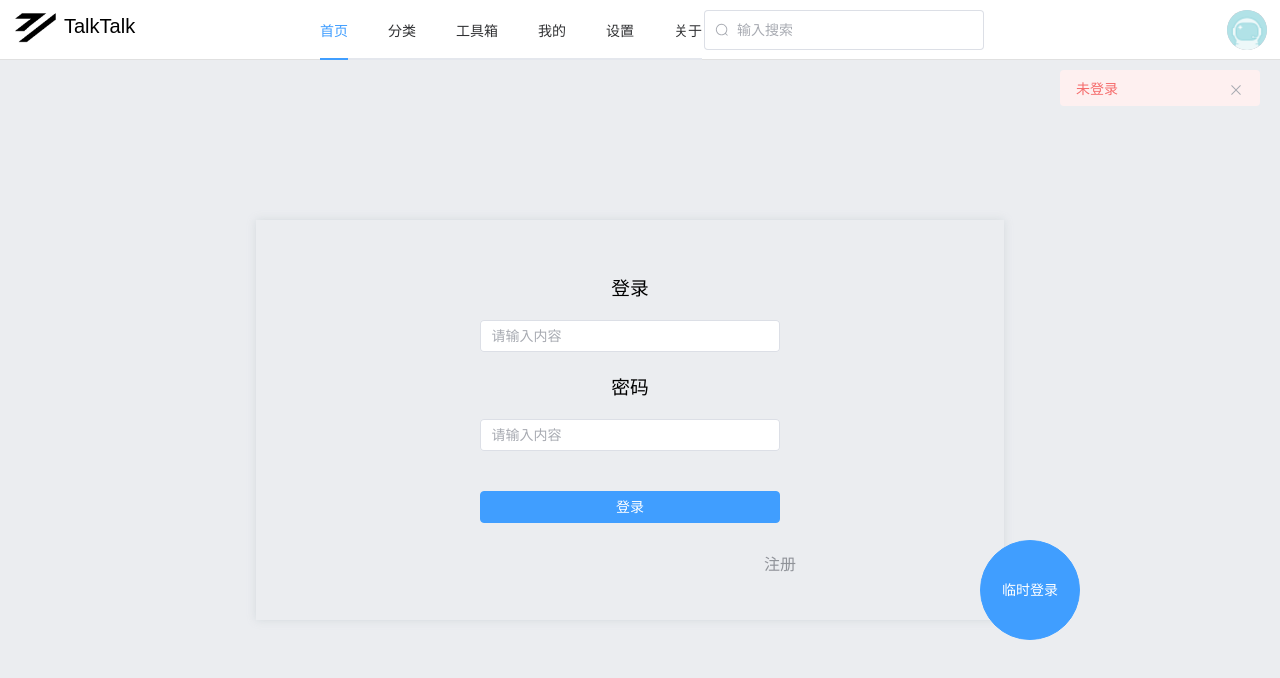
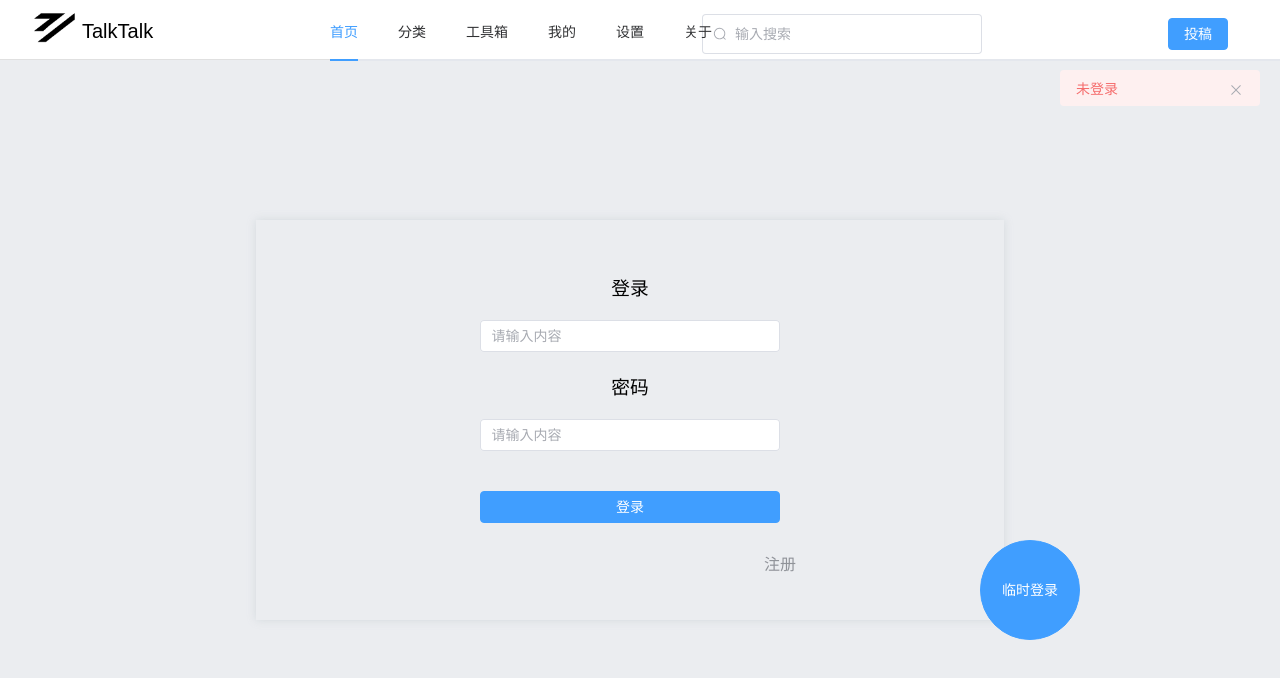
Before and after one commit to BLACKSHARKPLAYBT/TalkTalk, a Vue app: page /#/login in a window 1280 px wide. Shown: the top 678 px of the page. Built offline with nearby package versions, Linux system fonts and the light colour scheme; a small style sheet from the web is missing.

Commit message:
投稿页面半成品。

```diff
--- /dev/null
+++ b/src/components/content/post.vue
@@ -0,0 +1,26 @@
+<script setup>
+import { ref } from "vue";
+
+let title = ref('');
+let content = ref('');
+let category = ref('');
+
+function post(){
+  window.open(`/post/${title.value}/${content.value}/${category.value}`);
+}
+</script>
+
+<template>
+  <el-container style="width: 100%;height: 100%;display: flex;flex-direction: column;flex-basis: 0;">
+    <el-form style="display: flex;flex-direction: column;justify-content: center;align-items: center;">
+        <el-input style="width: 20%;margin-top:50px;" placeholder="填写标题" maxlength="30" show-word-limit v-model="title"></el-input>
+      <el-input type="textarea" style="width:80%;margin-top:20px;font-size: 20px" :rows="10" v-model="content"></el-input>
+      <el-input placeholder="输入分区" style="width: 100px;height: 30px;position: relative;margin-top: 20px" v-model="category"></el-input>
+      <el-button style="width: 100px;height: 30px;position: relative;margin-top: 20px" type="primary" :click="post">提交</el-button>
+    </el-form>
+  </el-container>
+</template>
+
+<style scoped>
+
+</style>
--- a/src/router/index.js
+++ b/src/router/index.js
@@ -50,6 +50,11 @@ const routes = [
     path: '/toolbox',
     name: 'toolbox',
     component: () => import('/src/components/content/toolbox.vue')
+  },
+  {
+    path: '/post',
+    name: 'post',
+    component: () => import('/src/components/content/post.vue')
   }
 ]
 
--- a/src/view/saver.vue
+++ b/src/view/saver.vue
@@ -64,6 +64,7 @@ init()
         class="search"
         :prefix-icon="Search"
     />
+    <el-button type="primary" style="position: relative;bottom: 250%;left: 70%" @click="function(){router.push('/post')}">投稿</el-button>
     <router-link to=''>
       <el-avatar class="avatar" src="/avatar.webp">
       </el-avatar>
@@ -84,21 +85,23 @@ init()
 }
 
 .icon {
-  position: fixed;
+  position: relative;
   left: 1%;
   top: 5px;
 }
 
 .name {
-  position: fixed;
+  position: relative;
+  width: 100px;
   left: 5%;
-  top: 15px;
+  bottom: 50%;
   font-size: 20px;
 }
 
 .nav{
   width: auto;
-  position: fixed;
+  position: relative;
+  bottom: 120%;
   left: 25%;
 }
 
@@ -124,15 +127,15 @@ init()
 }
 
 .search {
-  position: fixed;
-  top: 10px;
+  position: relative;
+  bottom: 250%;
   left: 55%;
 }
 
 .avatar {
-  position: fixed;
-  right: 1%;
-  top: 10px;
+  position: relative;
+  left: 75%;
+  bottom: 230%;
 }
 
 /*页面切换*/
```
Also changed, not shown: 1 other file (tests, documents, lock files or other folders).
